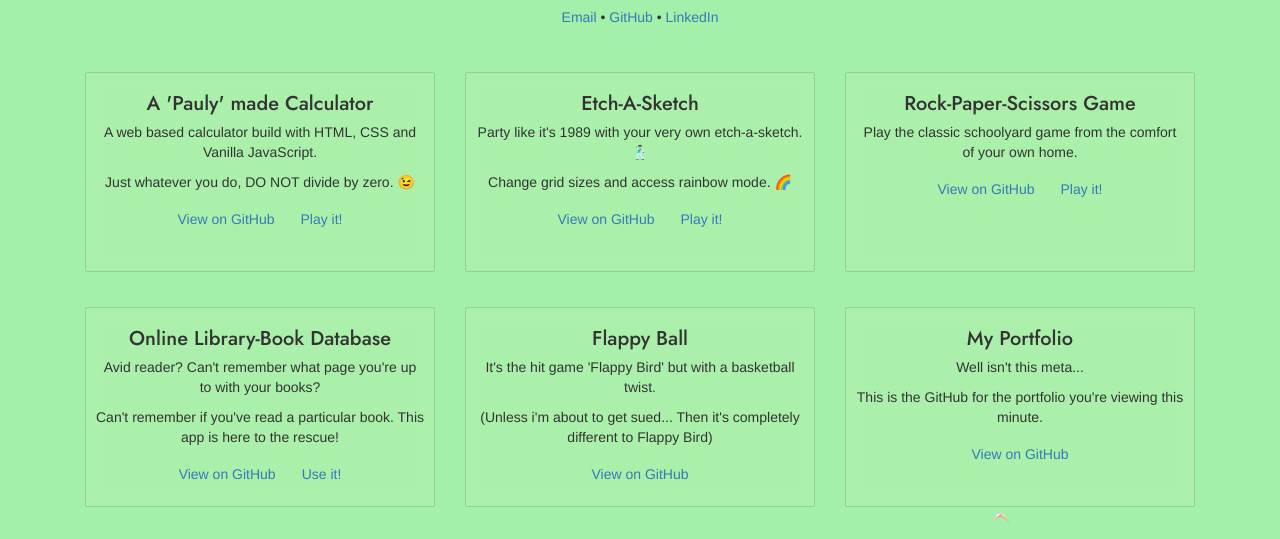
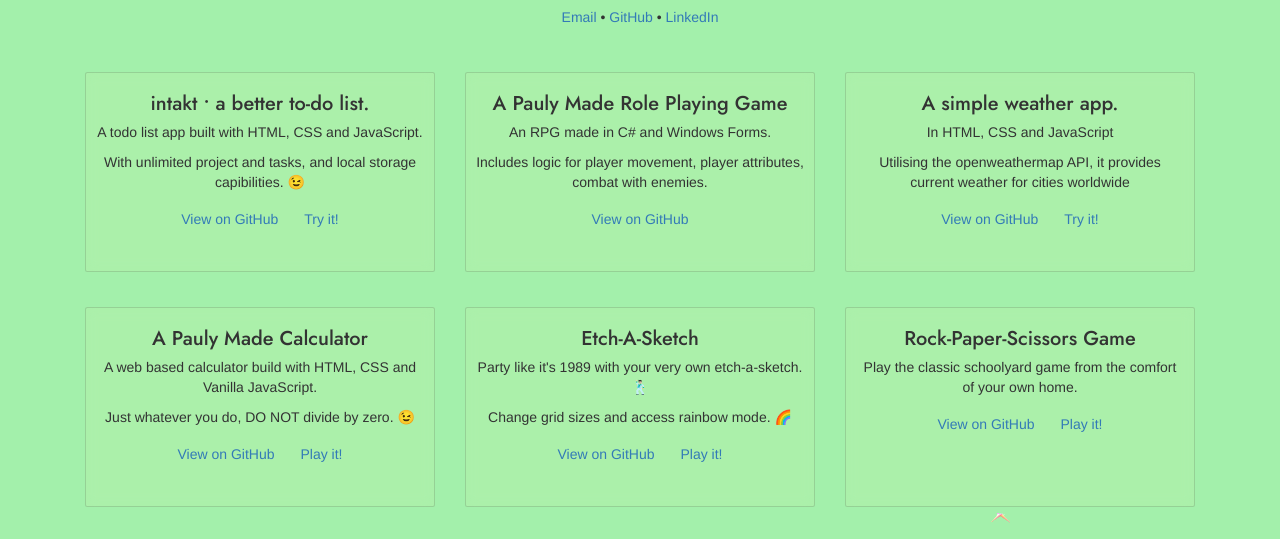
Before and after one commit to paulhorowitz/Portfolio, a plain HTML site: page index.html in a window 1280 px wide. Shown: the part 220-759 px from the top of the page. Drawn offline with nearby package versions, Linux system fonts and the light colour scheme; animation ran at ten frames a second.

Commit message:
Update with 3 new projects and edit comments

```diff
--- a/index.html
+++ b/index.html
@@ -24,16 +24,69 @@
     <script src="https://cdnjs.cloudflare.com/ajax/libs/vanta/0.5.21/vanta.birds.min.js"></script>
     <script src="https://cdn.jsdelivr.net/npm/typed.js@2.0.12"></script>
 
+  <!-- Bird Background Feature -->
 
   <body id="vantajs">
     <div class="container text-center">
         <img id="photo"  class = "my-3" src="paulcircle25.png">
     </div>
+
+     <!-- Name -->
     <div class="container text-center " >
         <h1>Paul Horowitz</h1>
     </div>
 
+     <!-- Personal Details -->
+
     <p class="text-center"> <a href="mailto:paulbhorowitz@gmail.com" target="_blank">Email</a> • <a href="https://github.com/paulhorowitz" target="_blank">GitHub</a> • <a href="https://www.linkedin.com/in/paulhorowitz/" target="_blank">LinkedIn</a></p>
+
+     <!-- Portfolio Cards -->
+    <div class="container" id="card-row">
+      <div class="row">
+
+        <div class="col-lg-4 d-flex align-items-stretch">
+          <div class="card .opacity-3)" style="height: 20rem;">
+            <div class="card-body">
+              <h5 class="card-title">intakt • a better to-do list.</h5>
+              <p class="card-text">A todo list app built with HTML, CSS and JavaScript. </p>
+              <p class="card-text">With unlimited project and tasks, and local storage capibilities. &#x1F609;</p>
+              <a href="https://github.com/paulhorowitz/todo-list" target="_blank">
+                <button type="button" class="btn btn-outline-light">View on GitHub</a>
+              <a href="https://paulhorowitz.github.io/todo-list/" target="_blank">
+                <button type="button" class="btn btn-outline-light">Try it!</a>
+            </div>
+          </div>
+        </div>
+
+            <div class="col-lg-4 d-flex align-items-stretch">
+              <div class="card .opacity-3)" style="height: 20rem;">
+                <div class="card-body">
+                  <h5 class="card-title">A Pauly Made Role Playing Game</h5>
+                  <p class="card-text">An RPG made in C# and Windows Forms. </p>
+                  <p class="card-text">Includes logic for player movement, player attributes, combat with enemies.</p>
+                  <a href="https://github.com/paulhorowitz/Pauls-RPG-Game" target="_blank">
+                    <button type="button" class="btn btn-outline-light">View on GitHub</a>
+                </div>
+              </div>
+            </div>
+
+            <div class="col-lg-4 d-flex align-items-stretch">
+              <div class="card .opacity-3)" style="height: 20rem;">
+                <div class="card-body">
+                  <h5 class="card-title">A simple weather app.</h5>
+                  <p class="card-text"> In HTML, CSS and JavaScript</p>
+                  <p class="card-text">Utilising the openweathermap API, it provides current weather for cities worldwide</p>
+                  <a href="https://github.com/paulhorowitz/weather-app-" target="_blank">
+                    <button type="button" class="btn btn-outline-light">View on GitHub</a>
+                  <a href="https://paulhorowitz.github.io/weather-app-/" target="_blank">
+                    <button type="button" class="btn btn-outline-light">Try it!</a>
+                </div>
+              </div>
+            </div>
+
+          </div>
+        </div>
+
 
     <div class="container" id="card-row">
       <div class="row">
@@ -41,7 +94,7 @@
         <div class="col-lg-4 d-flex align-items-stretch">
           <div class="card .opacity-3)" style="height: 20rem;">
             <div class="card-body">
-              <h5 class="card-title">A 'Pauly' made Calculator</h5>
+              <h5 class="card-title">A Pauly Made Calculator</h5>
               <p class="card-text">A web based calculator build with HTML, CSS and Vanilla JavaScript. </p>
               <p class="card-text">Just whatever you do, DO NOT divide by zero. &#x1F609;</p>
               <a href="https://github.com/paulhorowitz/calculator-js-vanilla" target="_blank">
@@ -137,6 +190,9 @@
     <script src="https://cdn.jsdelivr.net/npm/bootstrap@5.0.0-beta3/dist/js/bootstrap.min.js" integrity="sha384-j0CNLUeiqtyaRmlzUHCPZ+Gy5fQu0dQ6eZ/xAww941Ai1SxSY+0EQqNXNE6DZiVc" crossorigin="anonymous"></script>
     -->
   </body>
+
+   <!-- Script for birds background. See https://www.vantajs.com/ -->
+
   <script>
     VANTA.BIRDS({
       el: "#vantajs",
```
